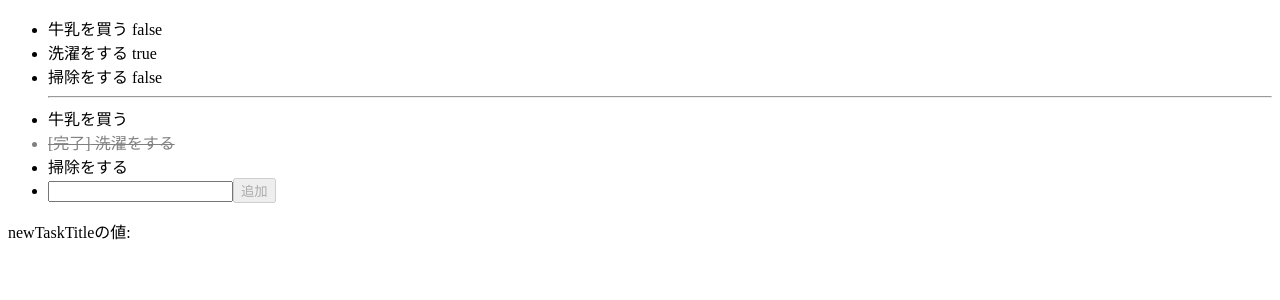
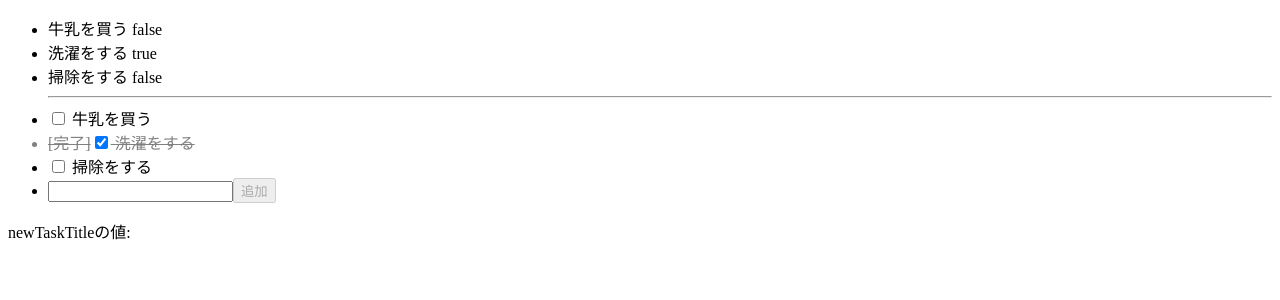
Before and after one commit to otaccount/angular_sample_scss, an Angular app: page / in a window 1280 px wide. Shown: the top 300 px of the page. Built offline with nearby package versions, Linux system fonts and the light colour scheme.

Commit message:
チェックボックスに変更

```diff
--- a/src/app/app.component.html
+++ b/src/app/app.component.html
@@ -7,7 +7,10 @@
 
   <li *ngFor="let task of tasks" class="{{ task.done ? 'done' :'' }}">
     <span *ngIf="task.done">[完了]</span>
-    {{ task.title }}
+    <label>
+      <input type="checkbox" [(ngModel)]="task.done">
+      {{ task.title }}
+    </label>
   </li>
   <li>
     <input type="text" [(ngModel)]="newTaskTitle" #title="ngModel" required>
```
